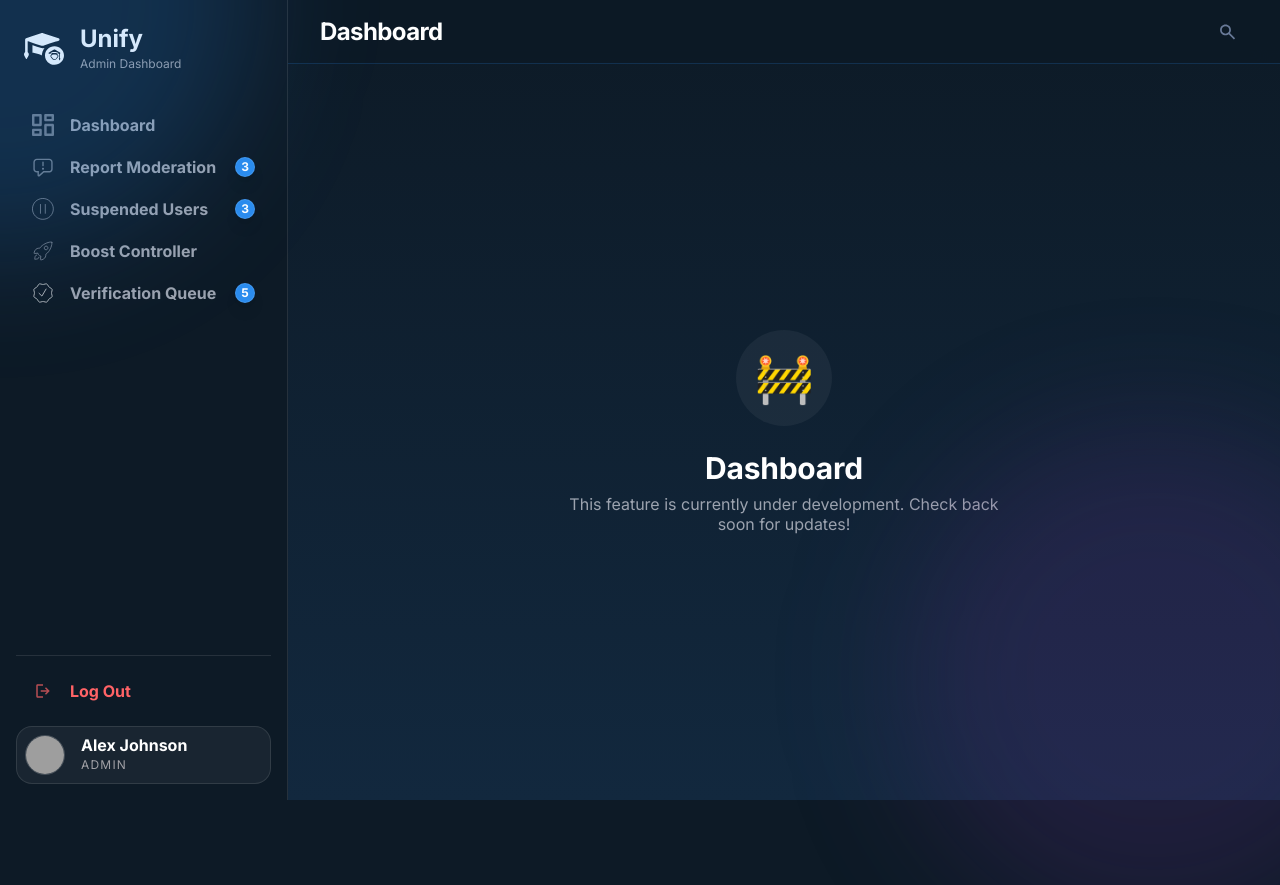
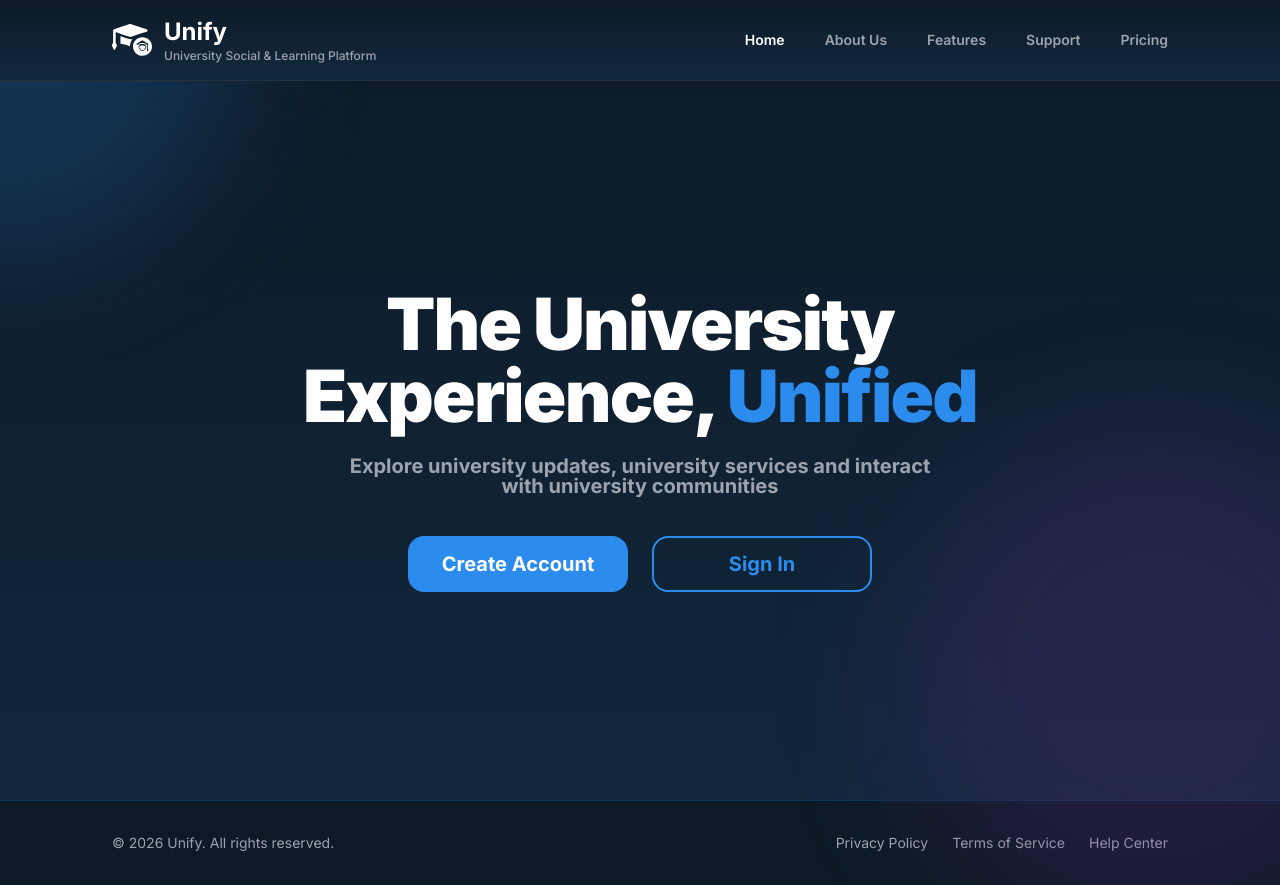
Before and after one commit to Shehan-Dinusha/Unify, a React (Vite) app in the folder frontend/: page / in a window 1280 px wide. Before the commit the page ends 800 px from the top, so only its background shows below. Built offline with nearby package versions, Linux system fonts and the light colour scheme; grey boxes are pictures that could not be loaded.

Commit message:
Fix routes

```diff
--- a/frontend/src/App.jsx
+++ b/frontend/src/App.jsx
@@ -6,6 +6,12 @@ import VerificationQueue from "./pages/VerificationQueue";
 import LoginPage from "./pages/LoginPage";
 import RegisterPage from "./pages/RegisterPage";
 import ForgotPasswordPage from "./pages/ForgotPasswordPage";
+import LandingHome from "./pages/LandingHome";
+import AboutPage from "./pages/AboutPage";
+import FeaturesPage from "./pages/FeaturesPage";
+import PricingPage from "./pages/PricingPage";
+import SupportPage from "./pages/SupportPage";
+import AdminDashboard from "./pages/AdminDashboard";
 import { mockRequests } from "./data/mockData";
 
 const PlaceholderPage = ({ title, verificationCount }) => (
@@ -34,15 +40,12 @@ function App() {
     <BrowserRouter>
       <ScrollToTop />
       <Routes>
-        <Route
-          path="/"
-          element={
-            <PlaceholderPage
-              title="Dashboard"
-              verificationCount={verificationCount}
-            />
-          }
-        />
+        <Route path="/" element={<LandingHome />} />
+        <Route path="/about" element={<AboutPage />} />
+        <Route path="/features" element={<FeaturesPage />} />
+        <Route path="/pricing" element={<PricingPage />} />
+        <Route path="/support" element={<SupportPage />} />
+        <Route path="/admin" element={<AdminDashboard />} />
         <Route path="/login" element={<LoginPage />} />
         <Route path="/register" element={<RegisterPage />} />
         <Route path="/forgot-password" element={<ForgotPasswordPage />} />
--- a/frontend/src/components/LandingHero.jsx
+++ b/frontend/src/components/LandingHero.jsx
@@ -1,7 +1,10 @@
 import React from "react";
+import { useNavigate } from "react-router-dom";
 import Button from "./common/Button";
 
 const LandingHero = () => {
+  const navigate = useNavigate();
+
   return (
     <section className="w-full flex flex-col items-center text-center">
       {/* Heading */}
@@ -33,11 +36,21 @@ const LandingHero = () => {
 
       {/* CTA Buttons */}
       <div className="mt-10 flex items-center justify-center gap-6 flex-wrap">
-        <Button size="large" variant="primary" className="min-w-[220px]">
+        <Button
+          size="large"
+          variant="primary"
+          className="min-w-[220px]"
+          onClick={() => navigate("/register")}
+        >
           Create Account
         </Button>
 
-        <Button size="large" variant="outline" className="min-w-[220px]">
+        <Button
+          size="large"
+          variant="outline"
+          className="min-w-[220px]"
+          onClick={() => navigate("/login")}
+        >
           Sign In
         </Button>
       </div>
```
